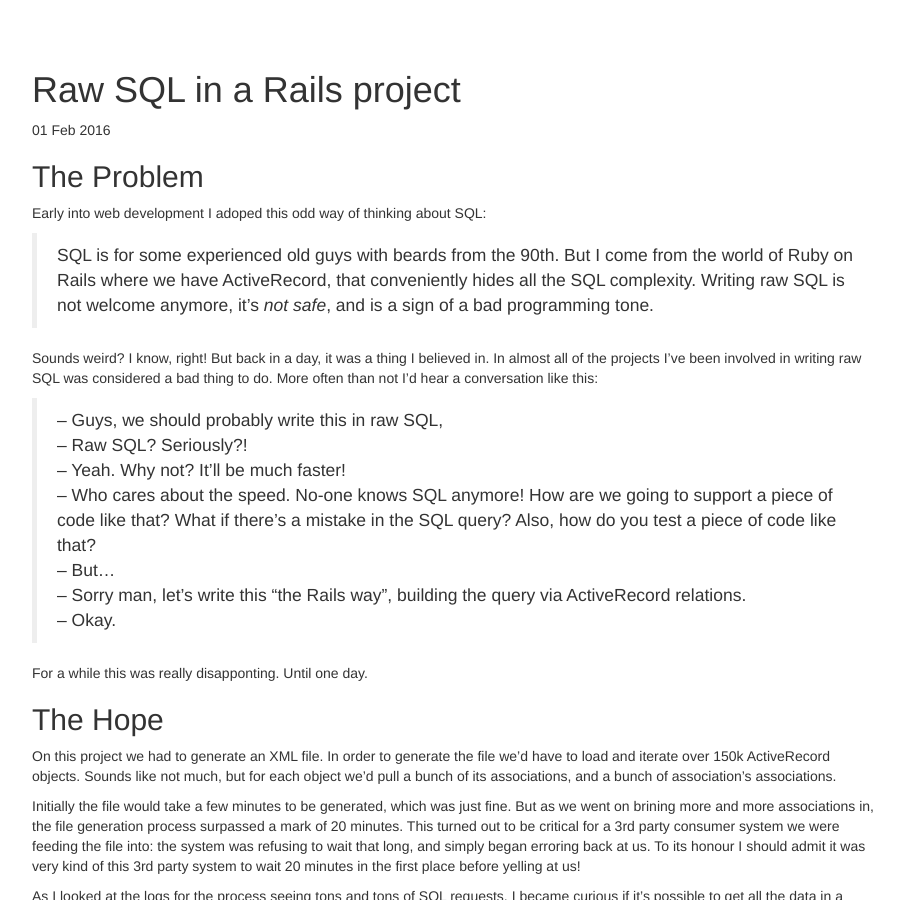
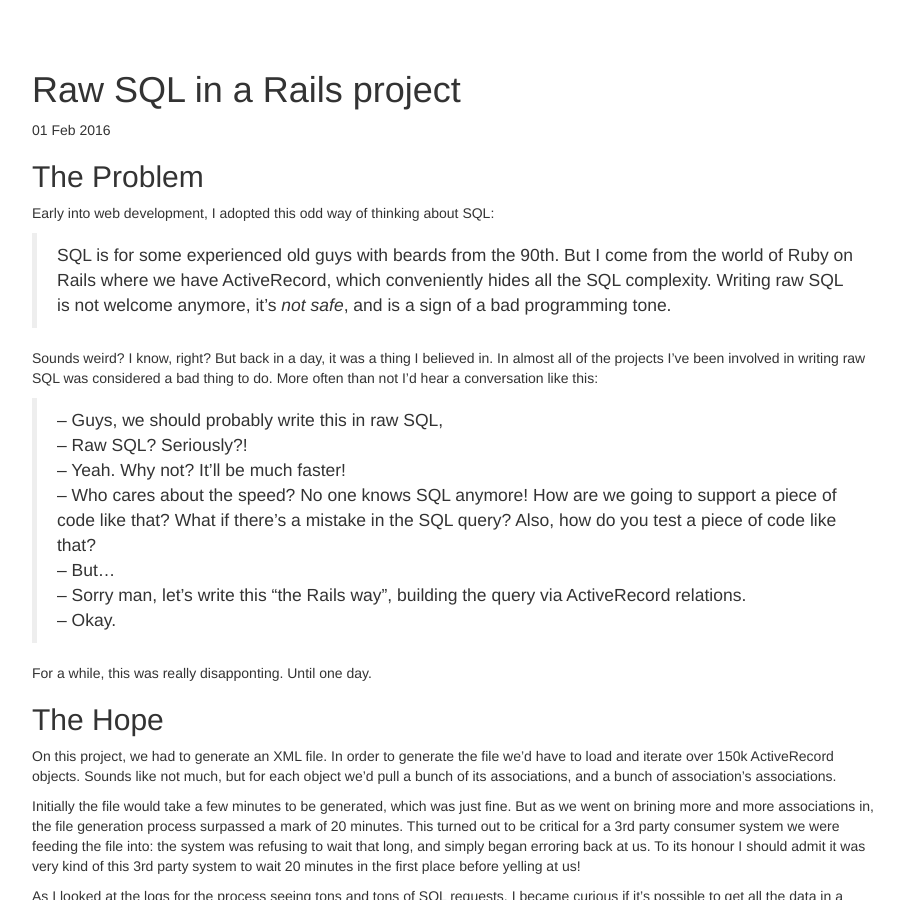
Before and after one commit to gmile/gmile.github.io, a Jekyll site: the page built from _posts/2016-02-01-raw-sql-in-a-rails-project.md, in a window 1280 px wide and 900 px high. Shown: the whole window, without its empty margins (38-942 px from the left). Built offline with Jekyll 4.4.1, drawn with Linux system fonts in a browser that asks for light colours.

Commit message:
Fixing some typos and enhancing grammar (With the help of Grammarly)

```diff
--- a/_posts/2016-02-01-raw-sql-in-a-rails-project.md
+++ b/_posts/2016-02-01-raw-sql-in-a-rails-project.md
@@ -9,25 +9,25 @@
 
 ## The Problem
 
-Early into web development I adoped this odd way of thinking about SQL:
+Early into web development, I adopted this odd way of thinking about SQL:
 
-> SQL is for some experienced old guys with beards from the 90th. But I come from the world of Ruby on Rails where we have ActiveRecord, that conveniently hides all the SQL complexity. Writing raw SQL is not welcome anymore, it's _not safe_, and is a sign of a bad programming tone.
+> SQL is for some experienced old guys with beards from the 90th. But I come from the world of Ruby on Rails where we have ActiveRecord, which conveniently hides all the SQL complexity. Writing raw SQL is not welcome anymore, it's _not safe_, and is a sign of a bad programming tone.
 
-Sounds weird? I know, right! But back in a day, it was a thing I believed in. In almost all of the projects I've been involved in writing raw SQL was considered a bad thing to do. More often than not I'd hear a conversation like this:
+Sounds weird? I know, right? But back in a day, it was a thing I believed in. In almost all of the projects I've been involved in writing raw SQL was considered a bad thing to do. More often than not I'd hear a conversation like this:
 
 > – Guys, we should probably write this in raw SQL,<br>
 > – Raw SQL? Seriously?!<br>
 > – Yeah. Why not? It'll be much faster!<br>
-> – Who cares about the speed. No-one knows SQL anymore! How are we going to support a piece of code like that? What if there's a mistake in the SQL query? Also, how do you test a piece of code like that?<br>
+> – Who cares about the speed? No one knows SQL anymore! How are we going to support a piece of code like that? What if there's a mistake in the SQL query? Also, how do you test a piece of code like that?<br>
 > – But...<br>
 > – Sorry man, let's write this "the Rails way", building the query via ActiveRecord relations.<br>
 > – Okay.
 
-For a while this was really disapponting. Until one day.
+For a while, this was really disapponting. Until one day.
 
 ## The Hope
 
-On this project we had to generate an XML file. In order to generate the file we'd have to load and iterate over 150k ActiveRecord objects. Sounds like not much, but for each object we'd pull a bunch of its associations, and a bunch of association's associations.
+On this project, we had to generate an XML file. In order to generate the file we'd have to load and iterate over 150k ActiveRecord objects. Sounds like not much, but for each object we'd pull a bunch of its associations, and a bunch of association's associations.
 
 Initially the file would take a few minutes to be generated, which was just fine. But as we went on brining more and more associations in, the file generation process surpassed a mark of 20 minutes. This turned out to be critical for a 3rd party consumer system we were feeding the file into: the system was refusing to wait that long, and simply began erroring back at us. To its honour I should admit it was very kind of this 3rd party system to wait 20 minutes in the first place before yelling at us!
 
```
